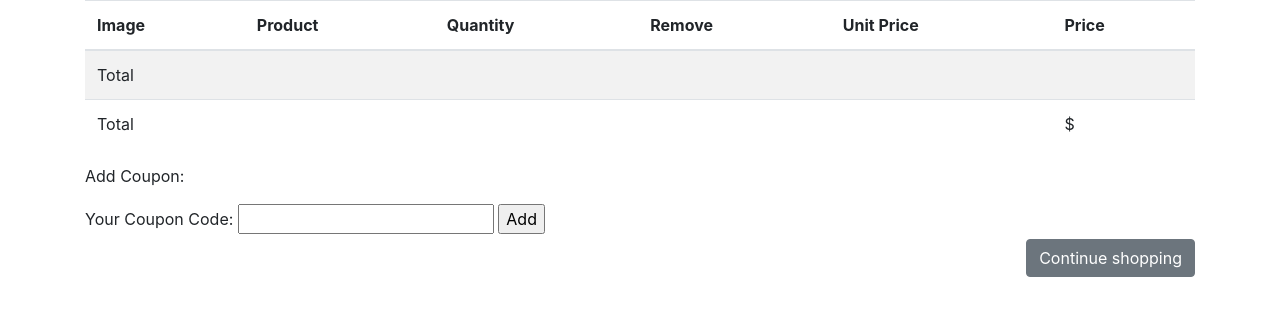
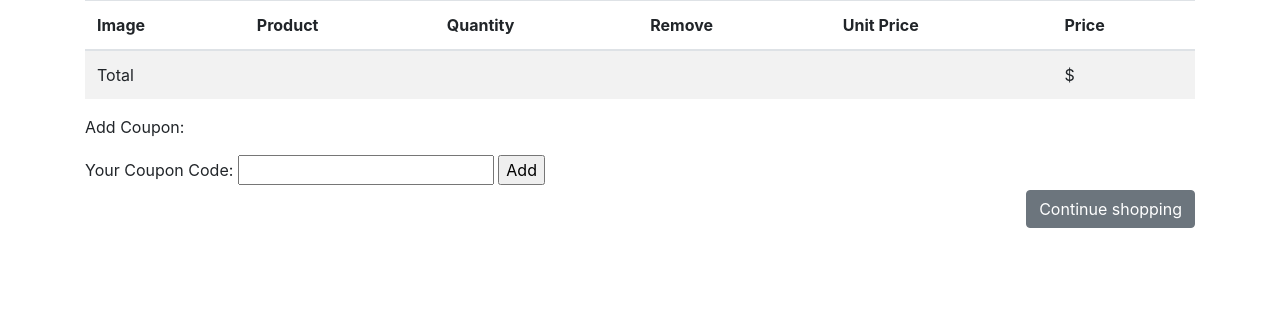
Before and after one commit to wjdgus99/onlineshop, a Django app: page /cart/ in a window 1280 px wide. Shown: the part 58-374 px from the top of the page. Run offline with Django 4.2, Linux system fonts and the light colour scheme; parts of the project's set-up code (start-up, migrations or seed data) failed here and were passed over; some libraries are stand-ins or nearby versions.

Commit message:
cart remove

```diff
--- a/cart/cart.py
+++ b/cart/cart.py
@@ -12,6 +12,7 @@
         if not cart:
             cart = self.session[settings.CART_ID] = {}
         self.cart = cart
+        self.coupon_id = self.session.get('coupon_id')
 
 
     def __len__(self):
@@ -40,7 +41,6 @@
             self.cart[product_id]['quantity'] = quantity
         else:
             self.cart[product_id]['quantity'] = quantity+1
-
         self.save()
 
     def save(self):
@@ -55,6 +55,7 @@
 
     def clear(self):
         self.session[settings.CART_ID] = {}
+        self.session['coupon_id'] = None
         self.session.modified = True
 
     def get_product_total(self):
--- a/cart/templates/cart/detail.html
+++ b/cart/templates/cart/detail.html
@@ -27,7 +27,7 @@
           <td>{{ product.name }}</td>
           <td>
                 <form action="{% url 'cart:add' product.id %}" method="post">
-                    {{item.quantity_form.quantity}}
+                    {{item.quantity}}
                     {{item.quantity_form.is_update}}
                     <input type="submit" class="btn btn-primary" value="Update">
                     {% csrf_token %}
@@ -39,11 +39,6 @@
         </tr>
             {% endwith %}
         {% endfor %}
-        <tr class="total">
-            <td>Total</td>
-            <td colspan="4"></td>
-            <td class="num">{{cart.get_total|floatformat:"2"}}</td>
-        </tr>
 
         {% if cart.coupon %}
           <tr class="subtotal">
--- a/cart/urls.py
+++ b/cart/urls.py
@@ -7,5 +7,5 @@
 urlpatterns = [
     path('', detail, name='detail'),
     path('add/<int:product_id>', add, name='add'),
-    path('remove/<int:prodcut_id>', remove, name='remove'),
+    path('remove/<int:product_id>', remove, name='remove'),
 ]
--- a/cart/views.py
+++ b/cart/views.py
@@ -1,5 +1,6 @@
 from django.shortcuts import render, redirect, get_object_or_404
 from django.views.decorators.http import require_POST
+from django.utils import timezone
 
 from shop.models import Product
 from .forms import AddProductForm
--- a/coupon/models.py
+++ b/coupon/models.py
@@ -9,4 +9,4 @@
     active = models.BooleanField()
 
     def __str__(self):
-        return self.LANGUAGE_CODE
+        return self.code
--- a/coupon/views.py
+++ b/coupon/views.py
@@ -1,4 +1,4 @@
-from django.shortcuts import render
+from django.shortcuts import render, redirect
 from django.utils import timezone
 from django.views.decorators.http import require_POST
 
```
Lines whose indentation alone changed are shown as unchanged.
